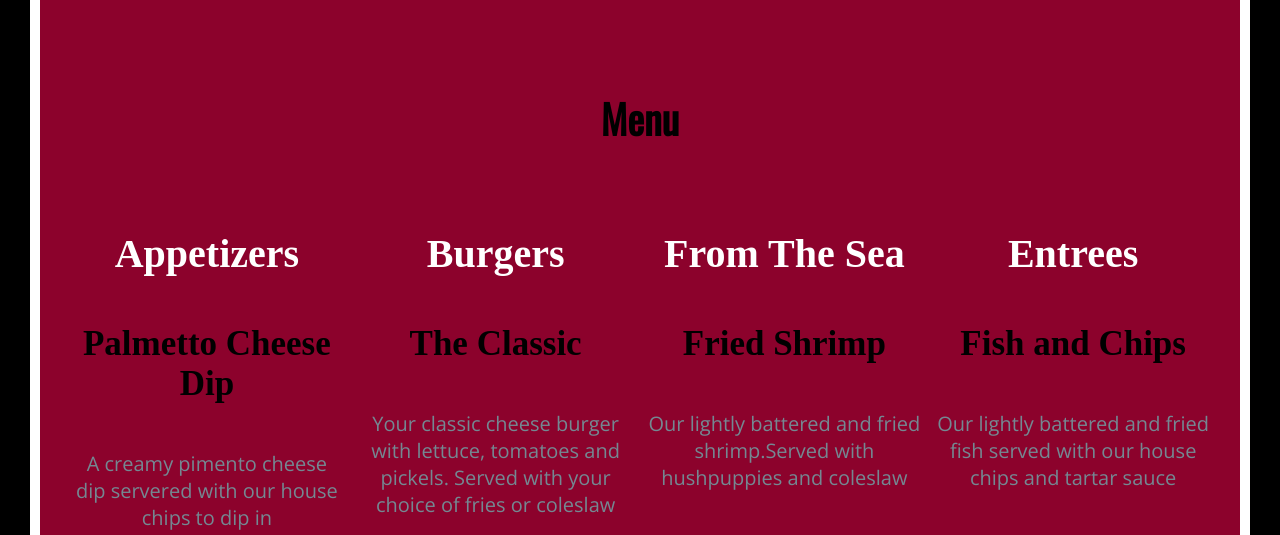
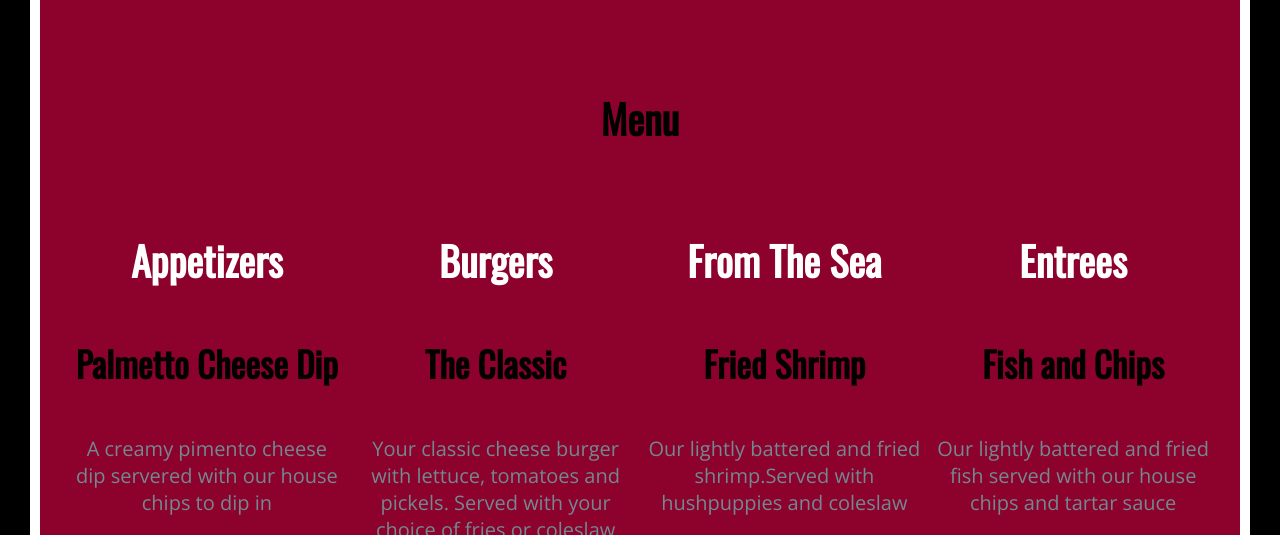
Before and after one commit to carolinaboy/the-extra-point, a plain HTML site: page menu.html in a window 1280 px wide. Shown: the part 247-782 px from the top of the page. Drawn offline with nearby package versions, Linux system fonts and the light colour scheme.

Commit message:
Add files via upload

```diff
--- a/css/main.css
+++ b/css/main.css
@@ -210,10 +210,12 @@ h2 {
 h3 {
   font-size: 40px;
   color: #ffffff;
+  font-family: 'Oswald', sans-serif;
 }
 
 h4 {
   font-size: 35px;
+  font-family: 'Oswald', sans-serif;
 }
 
 h5 {
```
